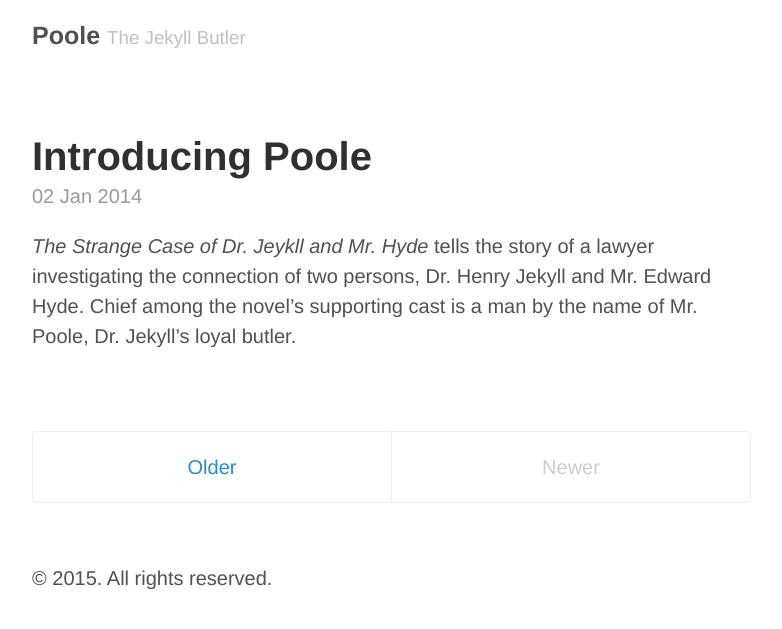
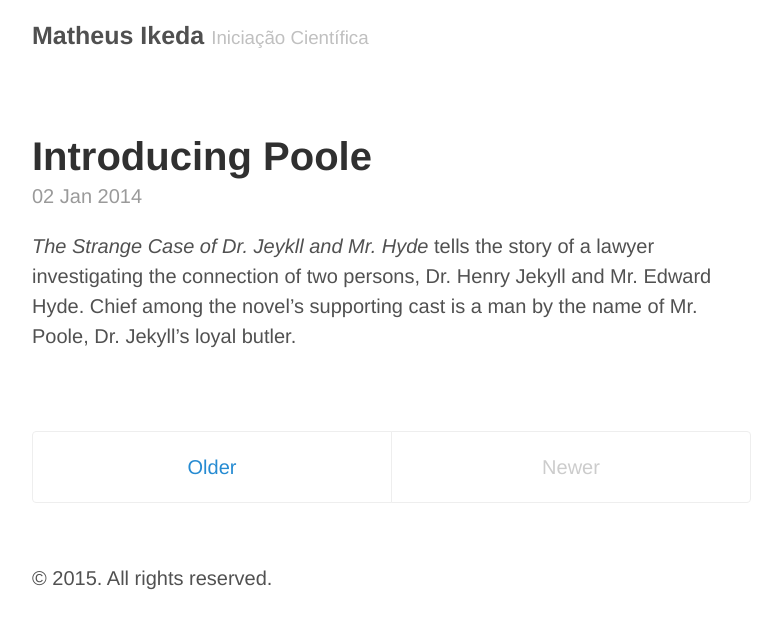
Before and after one commit to matheusikeda/matheusikeda.github.io, a Jekyll site: the page built from index.html, in a window 1280 px wide. Shown: the top 629 px of the page, without its empty margins (248-1030 px from the left). Built offline with Jekyll 4.4.1, drawn with Linux system fonts in a browser that asks for light colours; Markdown is read by kramdown in place of the engine named in the settings; the list of posts is cut into pages by our own code.

Commit message:
Update _config.yml

```diff
--- a/_config.yml
+++ b/_config.yml
@@ -6,13 +6,13 @@ pygments:         true
 permalink:        pretty
 
 # Setup
-title:            Poole
-tagline:          'The Jekyll Butler'
+title:            Matheus Ikeda
+tagline:          'Iniciação Científica'
 description:      'Base theme for Jekyll themes by @mdo.'
 url:              http://getpoole.com
 
 author:
-  name:           'Mark Otto'
+  name:           'Matheus Ikeda'
   url:            https://twitter.com/mdo
 
 paginate:         1
```
